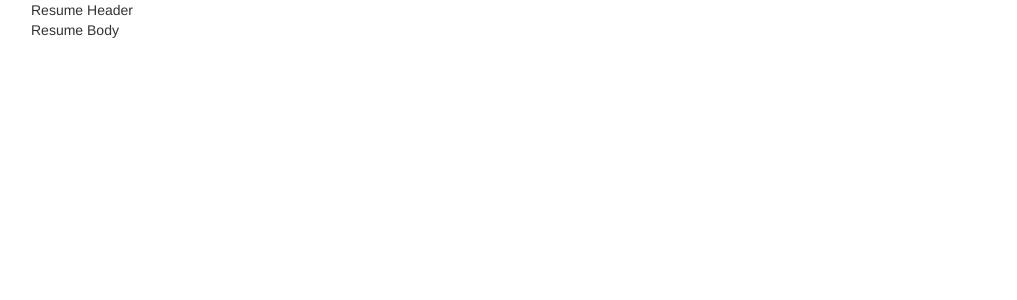
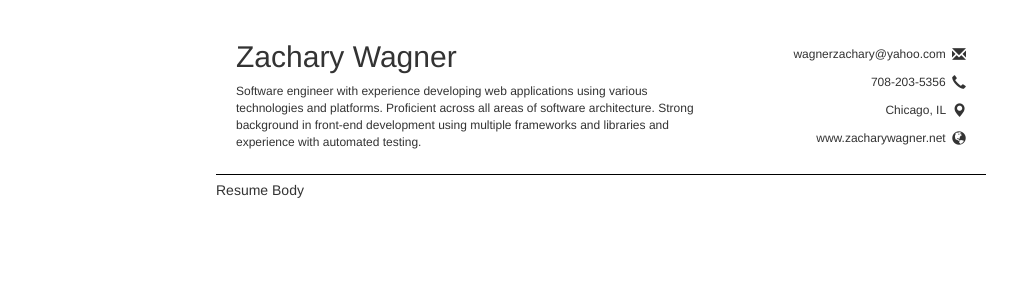
Before and after one commit to zwagner86/resume, an Angular app: page / in a window 1280 px wide. Shown: the top 300 px of the page, without its empty margins (39-1056 px from the left). Built offline with nearby package versions, Linux system fonts and the light colour scheme.

Commit message:
some initial styles

```diff
--- a/src/app/app.component.html
+++ b/src/app/app.component.html
@@ -1,6 +1,25 @@
 <div class="container resume-container">
   <div class="resume-header">
-    Resume Header
+    <div class="personal-info">
+      <h2>Zachary Wagner</h2>
+      <div class="summary">
+        Software engineer with experience developing web applications using various technologies and platforms.  Proficient across all areas of software architecture.  Strong background in front-end development using multiple frameworks and libraries and experience with automated testing.
+      </div>
+    </div>
+    <div class="contact-info">
+      <div class="contact-item-table">
+        <div class="contact-item-cell">wagnerzachary@yahoo.com <i class="glyphicon glyphicon-envelope"></i></div>
+      </div>
+      <div class="contact-item-table">
+        <div class="contact-item-cell">708-203-5356 <i class="glyphicon glyphicon-earphone"></i></div>
+      </div>
+      <div class="contact-item-table">
+        <div class="contact-item-cell">Chicago, IL <i class="glyphicon glyphicon-map-marker"></i></div>
+      </div>
+      <div class="contact-item-table">
+        <div class="contact-item-cell">www.zacharywagner.net <i class="glyphicon glyphicon-globe"></i></div>
+      </div>
+    </div>
   </div>
   <div class="resume-body">
     Resume Body
--- a/src/app/app.component.less
+++ b/src/app/app.component.less
@@ -0,0 +1,60 @@
+.resume-container {
+  width: 800px;
+  padding-top: 40px;
+  padding-bottom: 60px;
+
+  .resume-header {
+    display: inline-block;
+    width: 100%;
+    height: 135px;
+    border-bottom: 1px solid black;
+    padding: 0 20px 23px;
+
+    .personal-info {
+      display: inline-block;
+      text-align: left;
+      float: left;
+      width: 65%;
+
+      h2 {
+        margin-top: 0;
+      }
+
+      .summary {
+        font-size: 12px;
+      }
+    }
+
+    .contact-info {
+      display: inline-block;
+      text-align: right;
+      float: right;
+      width: 35%;
+      height: 100%;
+      font-size: 12px;
+
+      .contact-item-table {
+        display: table;
+        width: 100%;
+        height: 25%;
+
+        .contact-item-cell {
+          display: table-cell;
+          vertical-align: middle;
+
+          i {
+            padding-left: 3px;
+            font-size: 14px;
+            top: 3px;
+          }
+
+        }
+      }
+    }
+
+  }
+
+  .resume-body {
+
+  }
+}
```
